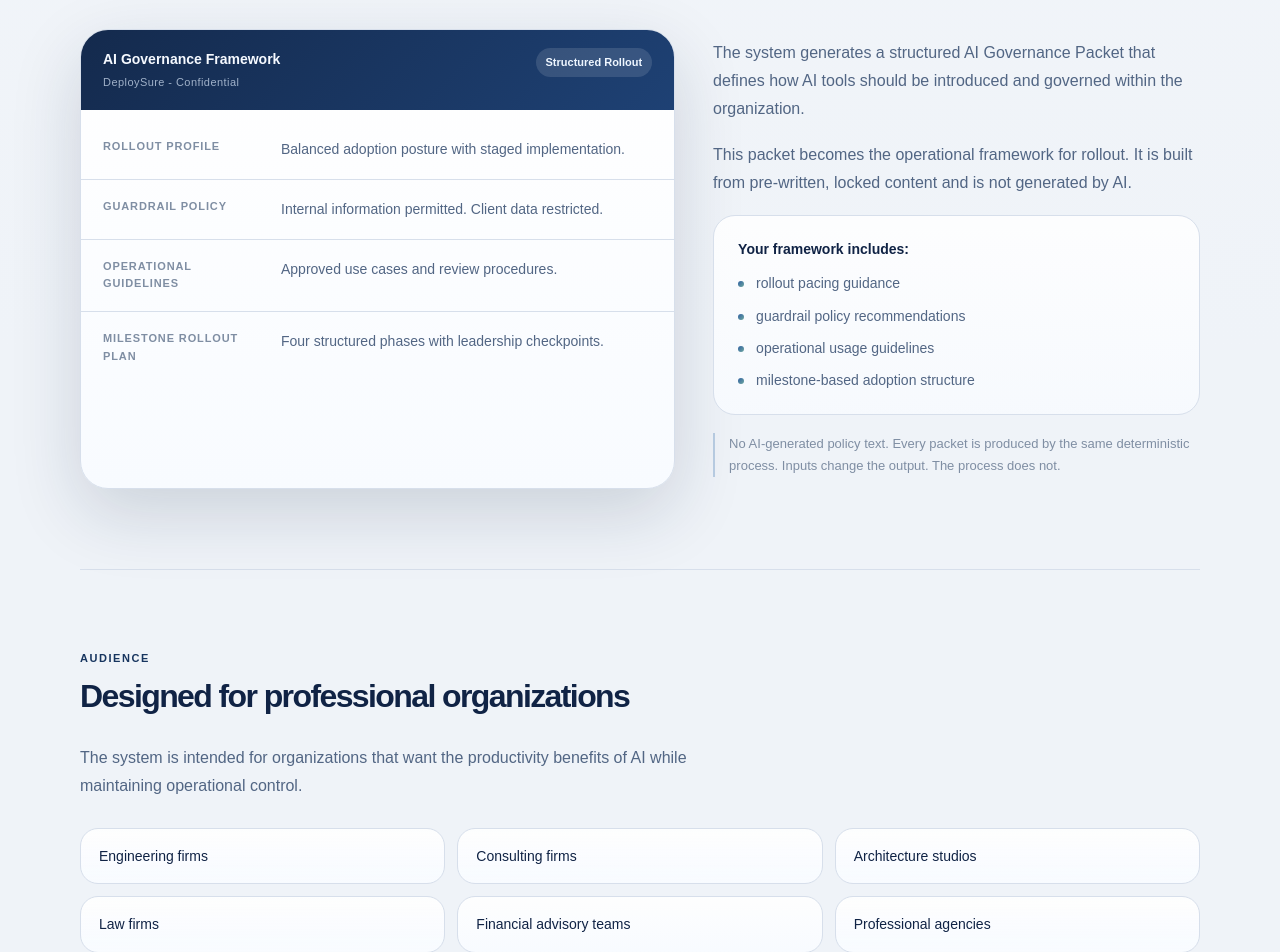
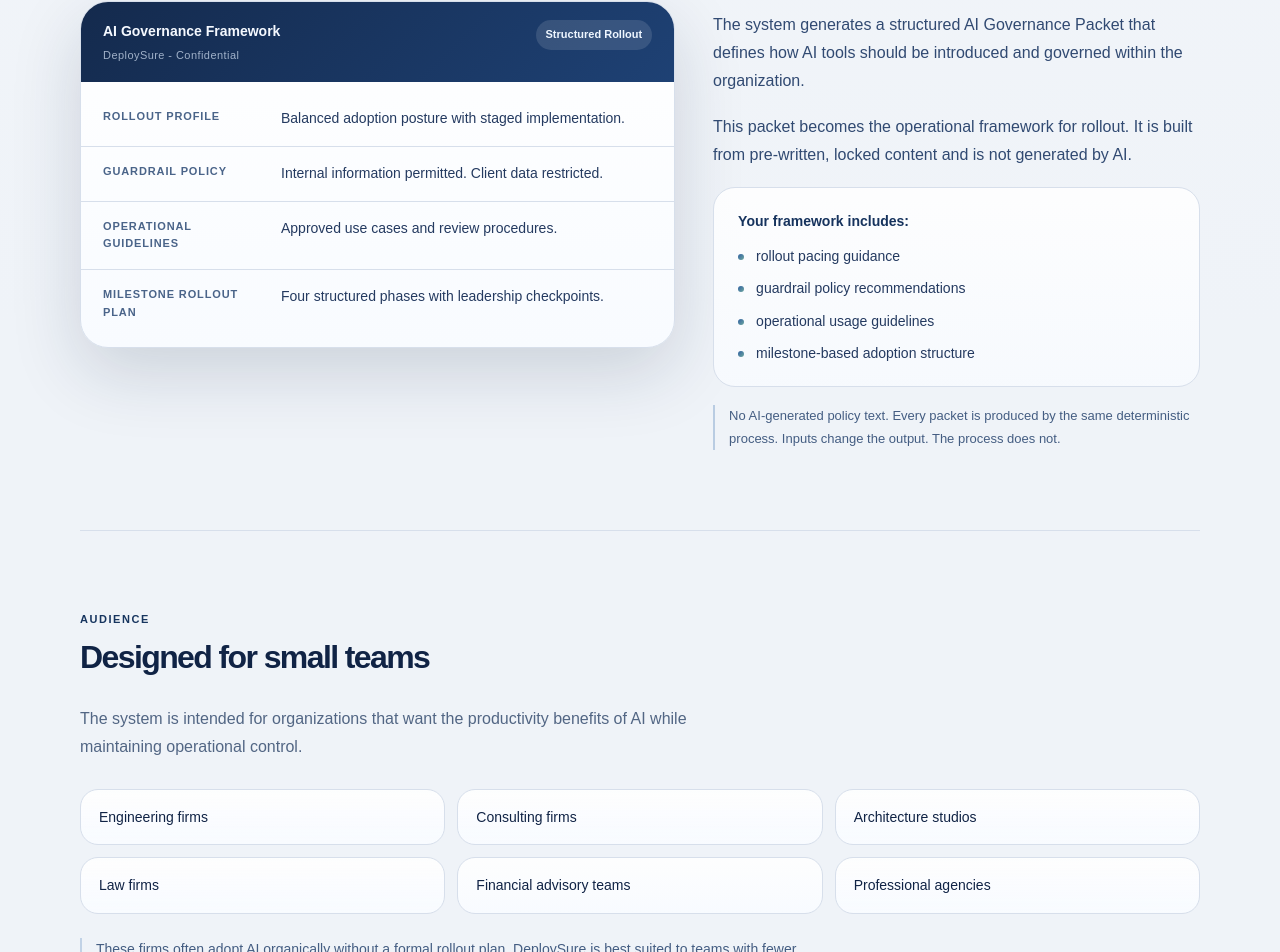
Before and after one commit to vetranod/osai, a Next.js app: page / in a window 1280 px wide. Shown: the part 1713-2665 px from the top of the page. Built offline with nearby package versions, Linux system fonts and the light colour scheme.

Commit message:
Improve homepage and builder text contrast

```diff
--- a/src/app/page.module.css
+++ b/src/app/page.module.css
@@ -162,7 +162,7 @@
 }
 
 .packetCard {
-  min-height: 460px;
+  min-height: 0;
 }
 
 .packetCardCompact {
@@ -209,7 +209,7 @@
   display: grid;
   grid-template-columns: 160px 1fr;
   gap: 18px;
-  padding: 18px 22px;
+  padding: 16px 22px;
   border-bottom: 1px solid var(--border);
   align-items: start;
 }
@@ -221,15 +221,15 @@
 .packetRowLabel {
   font-size: 11px;
   font-weight: 700;
-  color: var(--foreground-subtle);
+  color: #4a6489;
   text-transform: uppercase;
   letter-spacing: 0.08em;
 }
 
 .packetRowValue {
   font-size: 14px;
-  color: var(--foreground-muted);
-  line-height: 1.65;
+  color: #243a60;
+  line-height: 1.55;
 }
 
 .diagram {
@@ -261,7 +261,7 @@
 
 .diagramBlockSub {
   font-size: 13px;
-  color: var(--foreground-muted);
+  color: #314a72;
   line-height: 1.65;
 }
 
@@ -276,7 +276,7 @@
   position: relative;
   padding-left: 12px;
   font-size: 13px;
-  color: var(--foreground-muted);
+  color: #314a72;
 }
 
 .diagramList li::before {
@@ -327,7 +327,7 @@
 
 .frameworkText {
   font-size: 16px;
-  color: var(--foreground-muted);
+  color: #314a72;
   line-height: 1.75;
 }
 
@@ -341,7 +341,7 @@
 .frameworkIncludesTitle {
   font-size: 14px;
   font-weight: 600;
-  color: var(--foreground);
+  color: #16335d;
   margin-bottom: 12px;
 }
 
@@ -356,7 +356,7 @@
   position: relative;
   padding-left: 18px;
   font-size: 14px;
-  color: var(--foreground-muted);
+  color: #243a60;
   line-height: 1.6;
 }
 
@@ -373,7 +373,7 @@
 
 .frameworkCredibility {
   font-size: 13px;
-  color: var(--foreground-subtle);
+  color: #445d82;
   line-height: 1.7;
   padding-left: 14px;
   border-left: 2px solid rgb(61 115 177 / 0.3);
@@ -407,7 +407,7 @@
 .forNote {
   max-width: 720px;
   font-size: 14px;
-  color: var(--foreground-subtle);
+  color: #445d82;
   line-height: 1.7;
   padding-left: 14px;
   border-left: 2px solid rgb(61 115 177 / 0.26);
--- a/src/app/page.tsx
+++ b/src/app/page.tsx
@@ -159,7 +159,7 @@ export default function LandingPage() {
 
       <section className={styles.section}>
         <p className={styles.sectionLabel}>Audience</p>
-        <h2 className={styles.sectionHeading}>Designed for professional organizations</h2>
+        <h2 className={styles.sectionHeading}>Designed for small teams</h2>
         <p className={styles.forIntro}>
           The system is intended for organizations that want the productivity
           benefits of AI while maintaining operational control.
@@ -174,7 +174,8 @@ export default function LandingPage() {
         </div>
         <p className={styles.forNote}>
           These firms often adopt AI organically without a formal rollout plan.
-          Most organizations using the system have between 10 and 100 employees.
+          DeploySure is best suited to teams with fewer than 25 employees and
+          other small businesses that need rollout planning and governance structure.
         </p>
       </section>
 
```
Also changed, not shown: src/app/generate/page.module.css (+16 -16 lines).
